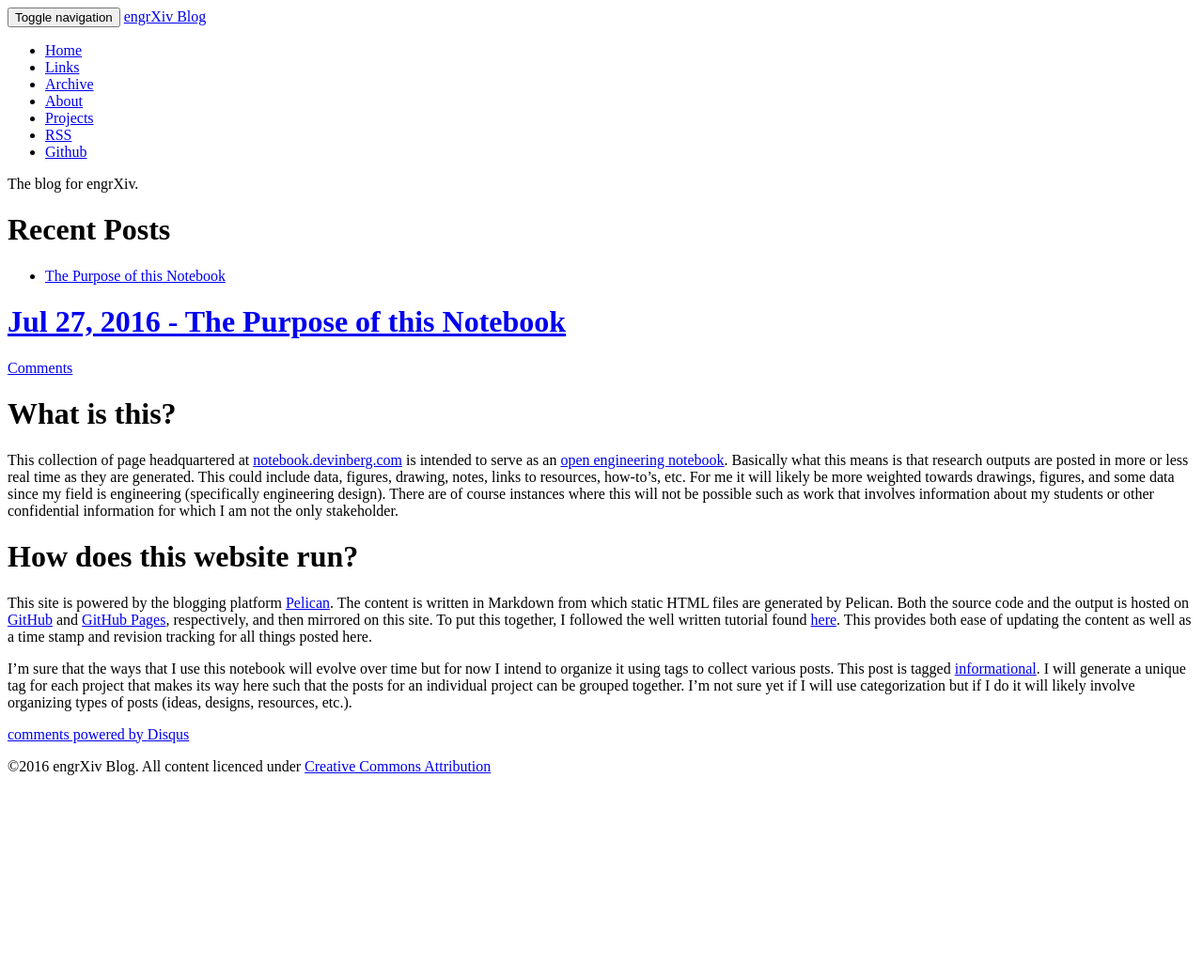
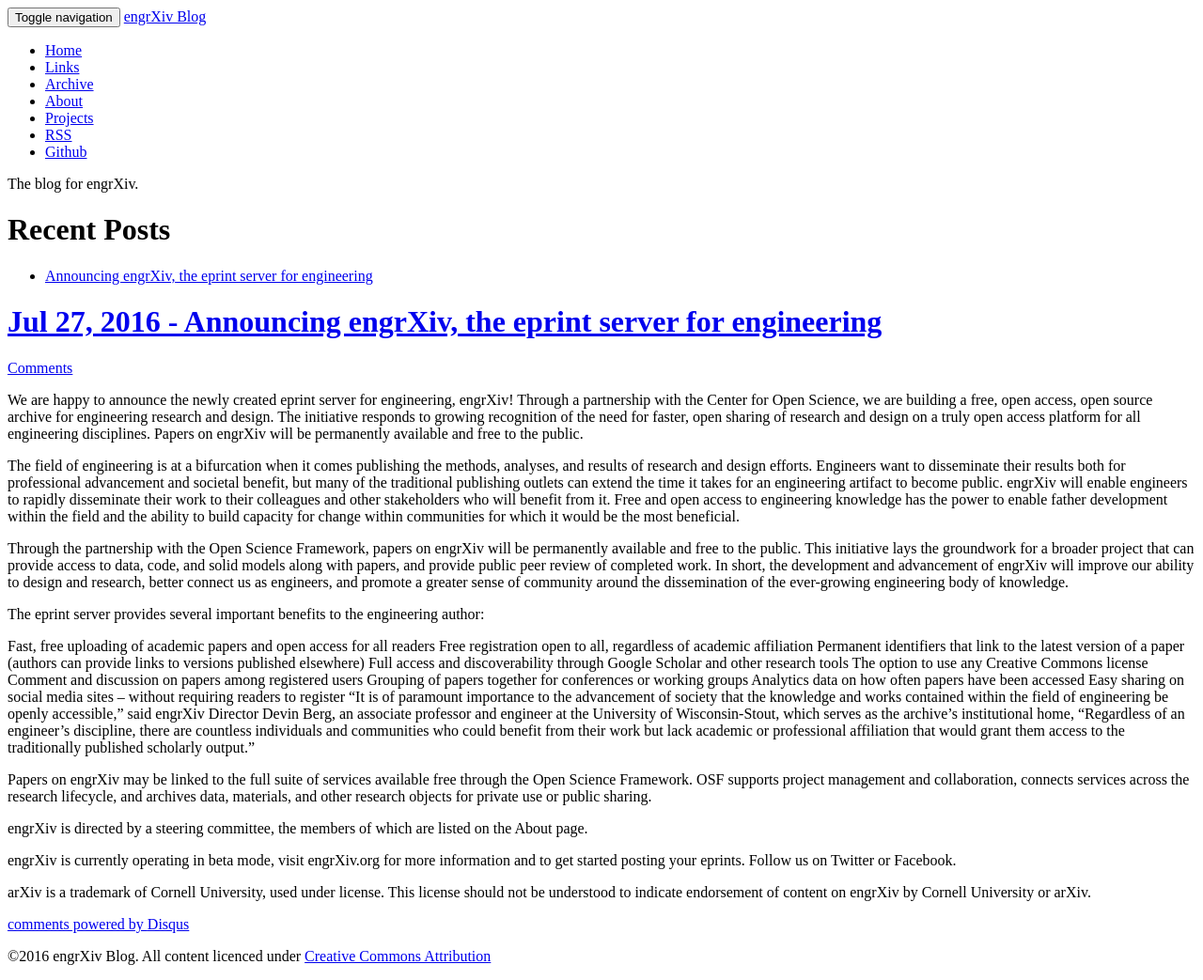
Before and after one commit to OpenEngr/engrXiv, a Jekyll site: the page built from _posts/2016-07-27-announcement.md, in a window 1280 px wide. Shown: the whole page at 94% size. Built offline with Jekyll 4.4.1, drawn with Linux system fonts in a browser that asks for light colours; nearby versions of some CDN libraries; library files that are not in the unit come from our copies; Markdown is read by kramdown in place of the engine named in the settings; comment, search, counter and statistics services are not loaded; before the commit the page ends 900 px from its top, so only the background shows below that.

Commit message:
Update 2016-07-27-announcement.md

```diff
--- a/_posts/2016-07-27-announcement.md
+++ b/_posts/2016-07-27-announcement.md
@@ -1,16 +1,39 @@
 ---
-title: The Purpose of this Notebook
+title: Announcing engrXiv, the eprint server for engineering
 tags: informational
 category: miscellaneous
-permalink: 2013/06/introduction
+permalink: 2016/07/announcement
 layout: post
 comments: true
 ---
 
-# What is this?
-This collection of page headquartered at [notebook.devinberg.com](http://notebook.devinberg.com) is intended to serve as an [open engineering notebook](http://en.wikipedia.org/wiki/Open_notebook_science). Basically what this means is that research outputs are posted in more or less real time as they are generated. This could include data, figures, drawing, notes, links to resources, how-to's, etc. For me it will likely be more weighted towards drawings, figures, and some data since my field is engineering (specifically engineering design). There are of course instances where this will not be possible such as work that involves information about my students or other confidential information for which I am not the only stakeholder.
+We are happy to announce the newly created eprint server for engineering, engrXiv! Through a partnership with the Center for Open Science, we are building a free, open access, open source archive for engineering research and design. The initiative responds to growing recognition of the need for faster, open sharing of research and design on a truly open access platform for all engineering disciplines. Papers on engrXiv will be permanently available and free to the public.
 
-# How does this website run?
-This site is powered by the blogging platform [Pelican](http://getpelican.com). The content is written in Markdown from which static HTML files are generated by Pelican. Both the source code and the output is hosted on [GitHub](https://github.com/devinberg/devinberg.github.com) and [GitHub Pages](http://pages.github.com/), respectively, and then mirrored on this site. To put this together, I followed the well written tutorial found [here](http://magically.us/2013-02-03/creating-a-pelican-powered-site-on-github-pages.html). This provides both ease of updating the content as well as a time stamp and revision tracking for all things posted here.
+The field of engineering is at a bifurcation when it comes publishing the methods, analyses, and results of research and design efforts. Engineers want to disseminate their results both for professional advancement and societal benefit, but many of the traditional publishing outlets can extend the time it takes for an engineering artifact to become public. engrXiv will enable engineers to rapidly disseminate their work to their colleagues and other stakeholders who will benefit from it. Free and open access to engineering knowledge has the power to enable father development within the field and the ability to build capacity for change within communities for which it would be the most beneficial.
 
-I'm sure that the ways that I use this notebook will evolve over time but for now I intend to organize it using tags to collect various posts. This post is tagged [informational](http://notebook.devinberg.com/tag/informational.html). I will generate a unique tag for each project that makes its way here such that the posts for an individual project can be grouped together. I'm not sure yet if I will use categorization but if I do it will likely involve organizing types of posts (ideas, designs, resources, etc.).
+Through the partnership with the Open Science Framework, papers on engrXiv will be permanently available and free to the public. This initiative lays the groundwork for a broader project that can provide access to data, code, and solid models along with papers, and provide public peer review of completed work. In short, the development and advancement of engrXiv will improve our ability to design and research, better connect us as engineers, and promote a greater sense of community around the dissemination of the ever-growing engineering body of knowledge.
+
+The eprint server provides several important benefits to the engineering author:
+
+Fast, free uploading of academic papers and open access for all readers
+Free registration open to all, regardless of academic affiliation
+Permanent identifiers that link to the latest version of a paper (authors can provide links to versions published elsewhere)
+Full access and discoverability through Google Scholar and other research tools
+The option to use any Creative Commons license
+Comment and discussion on papers among registered users
+Grouping of papers together for conferences or working groups
+Analytics data on how often papers have been accessed
+Easy sharing on social media sites – without requiring readers to register
+“It is of paramount importance to the advancement of society that the knowledge and works contained within the field of engineering be openly accessible,” said engrXiv Director Devin Berg, an associate professor and engineer at the University of Wisconsin-Stout, which serves as the archive’s institutional home, “Regardless of an engineer's discipline, there are countless individuals and communities who could benefit from their work but lack academic or professional affiliation that would grant them access to the traditionally published scholarly output.”
+
+
+
+Papers on engrXiv may be linked to the full suite of services available free through the Open Science Framework. OSF supports project management and collaboration, connects services across the research lifecycle, and archives data, materials, and other research objects for private use or public sharing.
+
+
+
+engrXiv is directed by a steering committee, the members of which are listed on the About page.
+
+engrXiv is currently operating in beta mode, visit engrXiv.org for more information and to get started posting your eprints. Follow us on Twitter or Facebook.
+
+arXiv is a trademark of Cornell University, used under license. This license should not be understood to indicate endorsement of content on engrXiv by Cornell University or arXiv.
```
